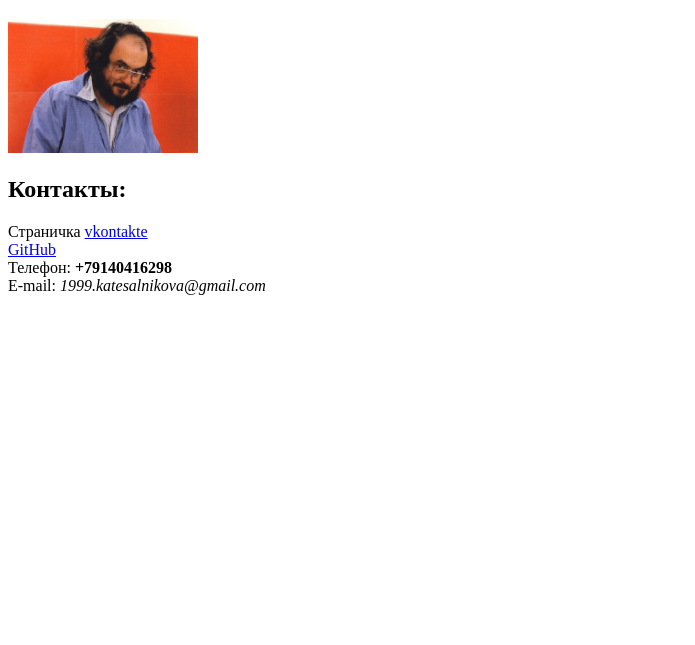
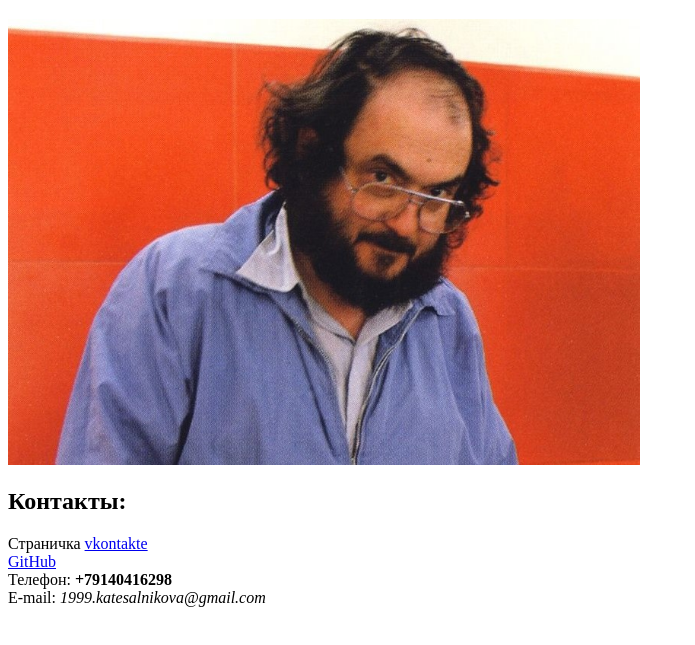
Before and after one commit to salnikovakate/salnikovakate.github.io, a plain HTML site: page index.html in a window 1280 px wide. Shown: the part 61-706 px from the top of the page, without its empty margins (0-695 px from the left). Drawn offline with Linux system fonts and the light colour scheme.

Commit message:
Update index.html

```diff
--- a/index.html
+++ b/index.html
@@ -6,7 +6,7 @@
  </head>
  <body>
  <left><h1>Стэнли</h1></left>
- <left><img alt="Стэнли" width="15%" src="me.jpg"></left>
+ <left><img alt="Стэнли" width="50%" src="me.jpg"></left>
  <br/>
  <h2>Контакты:</h2>
  Страничка <a href=https://vk.com/id272056661/>vkontakte</a>
```
